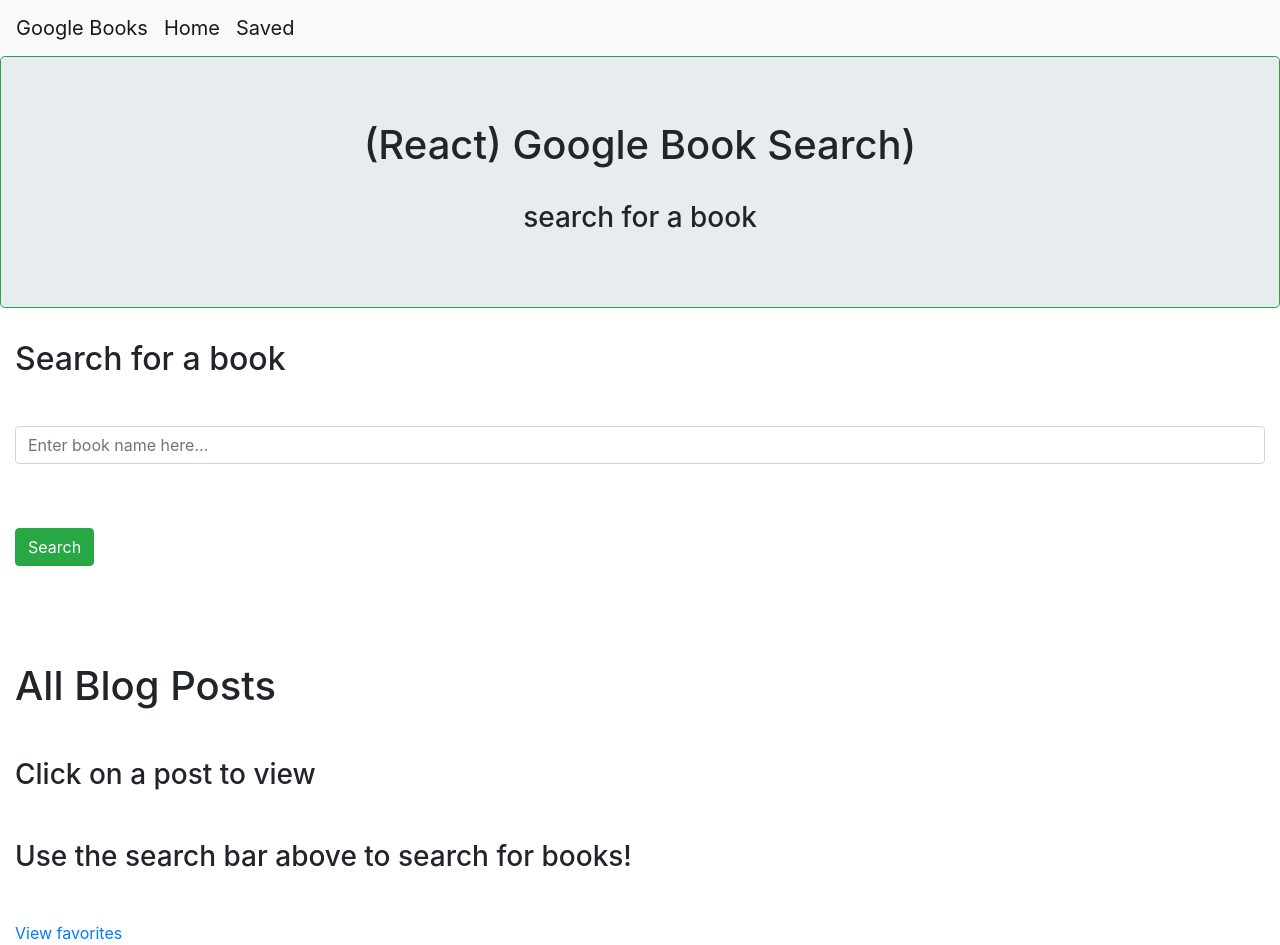
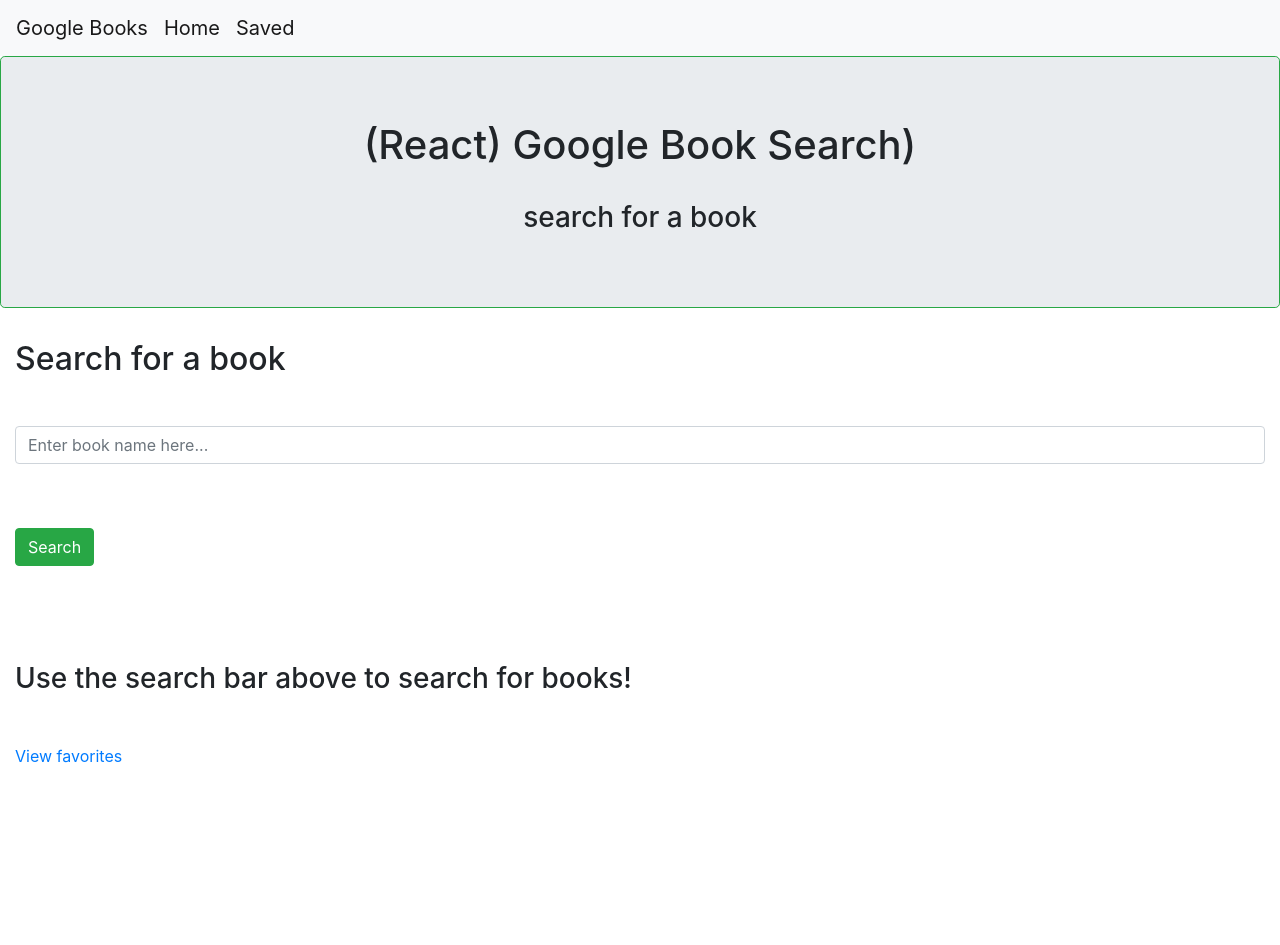
Before and after one commit to Rick-Smart/google-book-search, a React (Create React App) app in the folder client/: page / in a window 1280 px wide. After the commit the page ends 800 px from the top, so only its background shows below. Built offline with nearby package versions, Linux system fonts and the light colour scheme.

Commit message:
working code

```diff
--- a/client/src/components/BookSearchForm/index.js
+++ b/client/src/components/BookSearchForm/index.js
@@ -1,7 +1,6 @@
 import React, { useRef } from "react";
 import { useStoreContext } from "../../utils/GlobalState";
 import { RENDER_RESULTS } from "../../utils/actions";
-
 
 const Base_URL = "https://www.googleapis.com/books/v1/volumes?q=";
 
@@ -12,11 +11,13 @@
 
   const handleSubmit = (e) => {
     e.preventDefault();
+
     const query = Base_URL + searchRef.current.value;
     fetch(query)
       .then((data) => data.json())
       .then((data) => {
-        if (data.length > 0) {
+        console.log(data);
+        if (data.items.length > 0) {
           dispatch({
             type: RENDER_RESULTS,
             payload: data,
--- a/client/src/components/PostsList/index.js
+++ b/client/src/components/PostsList/index.js
@@ -22,8 +22,6 @@
 
   return (
     <div>
-      <h1>All Blog Posts</h1>
-      <h3 className="mb-5 mt-5">Click on a post to view</h3>
       {state.searchResults.length ? (
         <>
           {state.searchResults.map((item) => (
```
